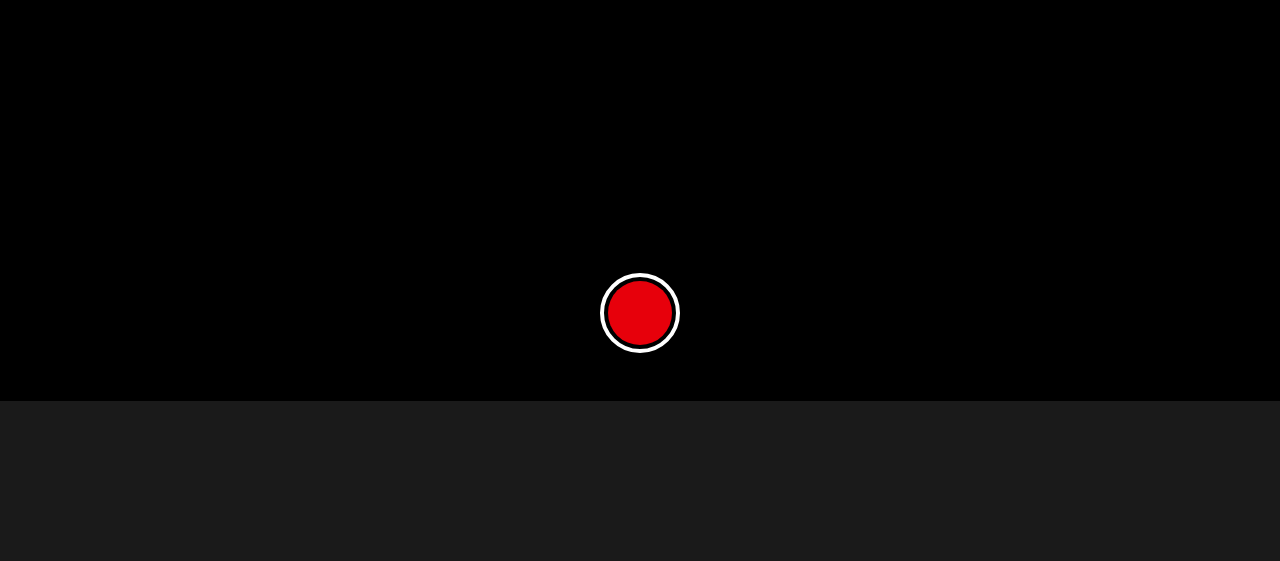
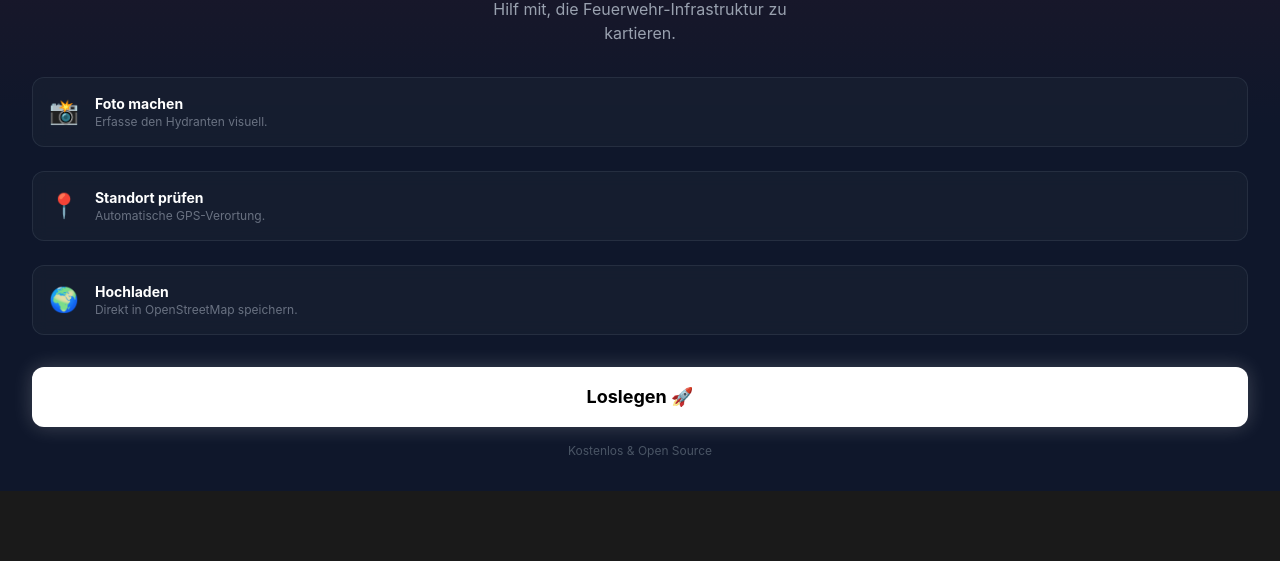
Before and after one commit to FrnkMrz/hydranten-app, a website built with Vite: page index.html in a window 1280 px wide. Shown: the part 239-800 px from the top of the page. Built offline with nearby package versions, Linux system fonts and the light colour scheme; no server answers.

Commit message:
feat: Add Intro screen, animations, and settings help

```diff
--- /dev/null
+++ b/src/components/intro-view.js
@@ -0,0 +1,61 @@
+export function renderIntroView() {
+    return `
+    <div class="h-full w-full bg-slate-900 text-white flex flex-col items-center justify-between p-8 animate-fade-in relative overflow-hidden">
+
+      <!-- Background / Decoration -->
+      <div class="absolute top-0 left-0 w-full h-1/2 bg-gradient-to-b from-red-900/20 to-transparent pointer-events-none"></div>
+
+      <!-- Content -->
+      <div class="flex flex-col items-center z-10 mt-10">
+         <div class="w-24 h-24 bg-gradient-to-tr from-red-500 to-orange-600 rounded-3xl shadow-2xl flex items-center justify-center mb-6">
+            <svg xmlns="http://www.w3.org/2000/svg" width="48" height="48" viewBox="0 0 24 24" fill="none" stroke="white" stroke-width="2" stroke-linecap="round" stroke-linejoin="round"><path d="M12 2v20M2 12h20" stroke-opacity="0.2" /><circle cx="12" cy="12" r="10" stroke="white" stroke-width="3" /></svg>
+         </div>
+
+         <h1 class="text-3xl font-bold text-center mb-2 bg-gradient-to-r from-white to-gray-400 bg-clip-text text-transparent">Hydranten Jäger</h1>
+         <p class="text-gray-400 text-center max-w-xs">Hilf mit, die Feuerwehr-Infrastruktur zu kartieren.</p>
+      </div>
+
+      <!-- Feature List -->
+      <div class="w-full space-y-6 z-10 my-8">
+          <div class="flex items-center gap-4 bg-gray-800/40 p-4 rounded-xl backdrop-blur-sm border border-gray-700/50">
+             <span class="text-2xl">📸</span>
+             <div>
+                <h3 class="font-bold text-sm">Foto machen</h3>
+                <p class="text-xs text-gray-500">Erfasse den Hydranten visuell.</p>
+             </div>
+          </div>
+
+          <div class="flex items-center gap-4 bg-gray-800/40 p-4 rounded-xl backdrop-blur-sm border border-gray-700/50">
+             <span class="text-2xl">📍</span>
+             <div>
+                <h3 class="font-bold text-sm">Standort prüfen</h3>
+                <p class="text-xs text-gray-500">Automatische GPS-Verortung.</p>
+             </div>
+          </div>
+
+           <div class="flex items-center gap-4 bg-gray-800/40 p-4 rounded-xl backdrop-blur-sm border border-gray-700/50">
+             <span class="text-2xl">🌍</span>
+             <div>
+                <h3 class="font-bold text-sm">Hochladen</h3>
+                <p class="text-xs text-gray-500">Direkt in OpenStreetMap speichern.</p>
+             </div>
+          </div>
+      </div>
+
+      <!-- Action -->
+      <button id="start-btn" class="w-full py-4 bg-white text-black rounded-xl font-bold text-lg shadow-[0_0_20px_rgba(255,255,255,0.2)] active:scale-95 transition-all z-10">
+        Loslegen 🚀
+      </button>
+
+      <p class="text-xs text-gray-600 mt-4 text-center z-10">Kostenlos & Open Source</p>
+    </div>
+  `;
+}
+
+export function initIntroView(element, onStart) {
+    const btn = element.querySelector('#start-btn');
+    btn.onclick = () => {
+        // Add minimal exit animation logic here if desired
+        onStart();
+    };
+}
--- a/src/components/settings-view.js
+++ b/src/components/settings-view.js
@@ -21,7 +21,7 @@ export function renderSettingsView() {
              <div class="bg-gray-800/50 p-4 rounded-xl border border-gray-700">
                <p class="text-sm text-gray-400 mb-4">
                  Verbinde deinen Account, um Hydranten direkt hochzuladen.
-                 <br><a href="#" class="text-blue-400 underline text-xs">Wie bekomme ich Zugangsdaten?</a>
+                 <br><button id="help-btn" class="text-blue-400 underline text-xs bg-transparent border-none p-0 cursor-pointer">Wie bekomme ich Zugangsdaten?</button>
                </p>
 
                <label class="block mb-3">
@@ -52,6 +52,13 @@ export function renderSettingsView() {
 
 export function initSettingsView(element, onBack) {
   element.querySelector('#back-btn').onclick = onBack;
+
+  const helpBtn = element.querySelector('#help-btn');
+  if (helpBtn) {
+    helpBtn.onclick = () => {
+      alert("1. Gehe auf openstreetmap.org\n2. Erstelle einen Account\n3. Nutze deinen Benutzernamen und Passwort hier in der App.\n(OAuth folgt in Version 2.0)");
+    };
+  }
 
   const userInput = element.querySelector('#osm-user');
   const passInput = element.querySelector('#osm-pass');
--- a/src/main.js
+++ b/src/main.js
@@ -2,16 +2,23 @@ import './style.css'
 import { renderCameraView, initCamera } from './components/camera-view.js';
 import { renderConfirmView, initConfirmView } from './components/confirm-view.js';
 import { renderSettingsView, initSettingsView } from './components/settings-view.js';
+import { renderIntroView, initIntroView } from './components/intro-view.js';
 import { getPosition } from './services/geo.js';
 
 const app = document.querySelector('#app');
 
 // Simple State Management
 const state = {
-  view: 'camera',
+  view: 'intro', // Start with intro
   capturedBlob: null,
   location: null
 };
+
+function showIntro() {
+  state.view = 'intro';
+  app.innerHTML = renderIntroView();
+  initIntroView(app, () => showCamera());
+}
 
 async function showCamera() {
   state.view = 'camera';
@@ -88,4 +95,4 @@ function showConfirm() {
 }
 
 // Init App
-showCamera();
+showIntro();
--- a/src/style.css
+++ b/src/style.css
@@ -21,3 +21,19 @@ body {
   height: 100vh;
   overflow: hidden;
 }
+
+@keyframes fadeIn {
+  from {
+    opacity: 0;
+    transform: translateY(10px);
+  }
+
+  to {
+    opacity: 1;
+    transform: translateY(0);
+  }
+}
+
+.animate-fade-in {
+  animation: fadeIn 0.6s ease-out forwards;
+}
```
Lines whose indentation alone changed are shown as unchanged.
